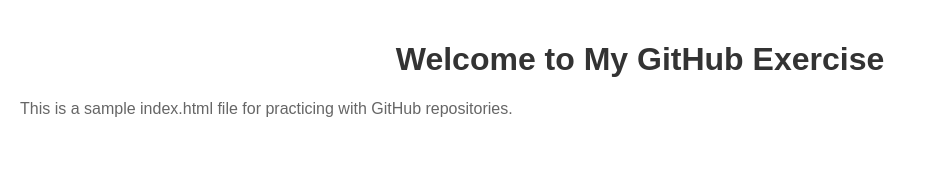
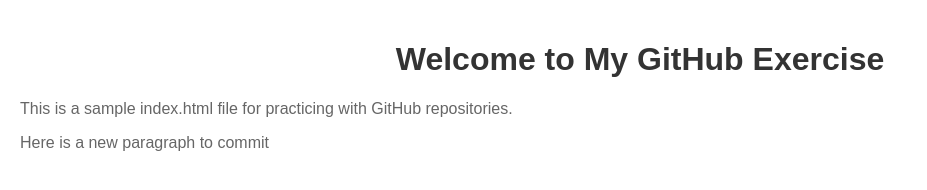
Before and after one commit to CissokhoSouleymane/CisskhoTest, a plain HTML site: page index.html in a window 1280 px wide. Shown: the whole page, without its empty margins (0-927 px from the left). Drawn offline with Linux system fonts and the light colour scheme.

Commit message:
Update index.html (#1)

```diff
--- a/index.html
+++ b/index.html
@@ -7,6 +7,7 @@
 <body>
     <h1>Welcome to My GitHub Exercise</h1>
     <p>This is a sample index.html file for practicing with GitHub repositories.</p>
+    <p>Here is a new paragraph to commit</p>
 
     <script src="script.js"></script>
 </body>
```
